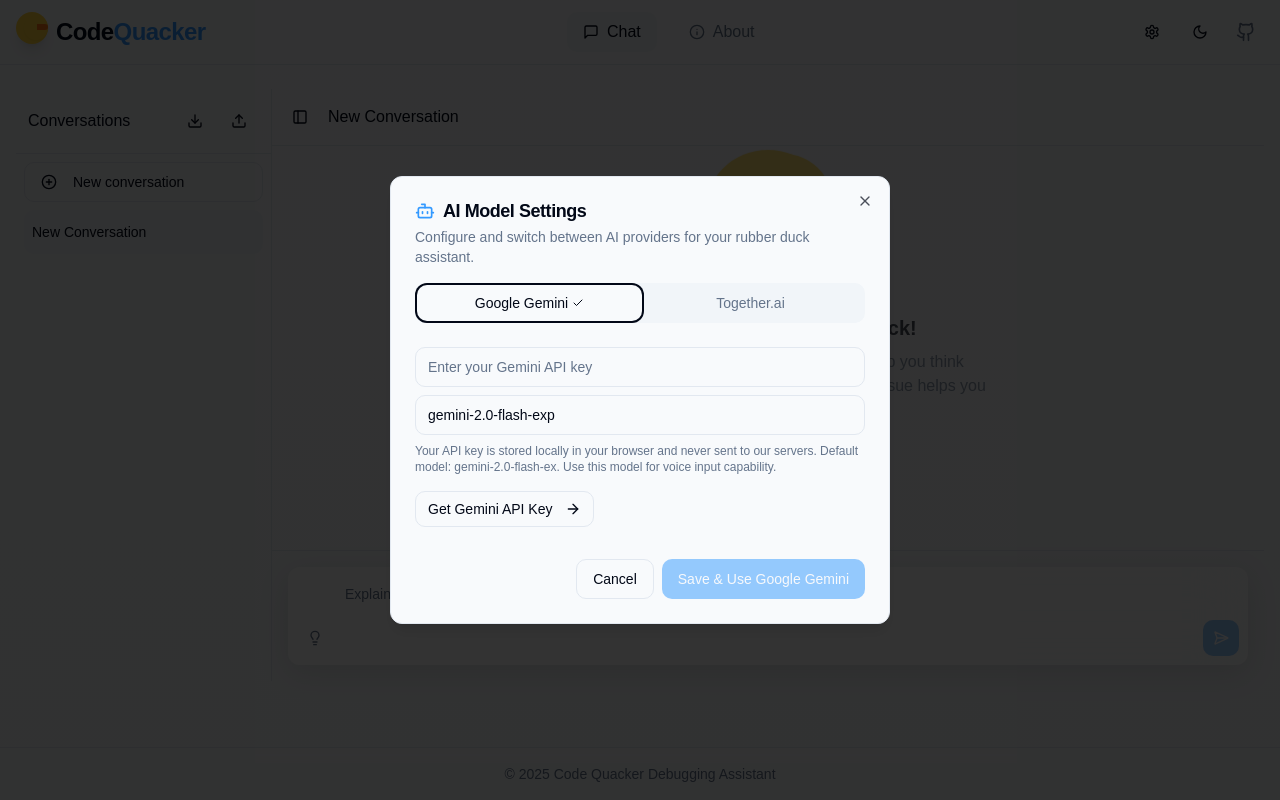
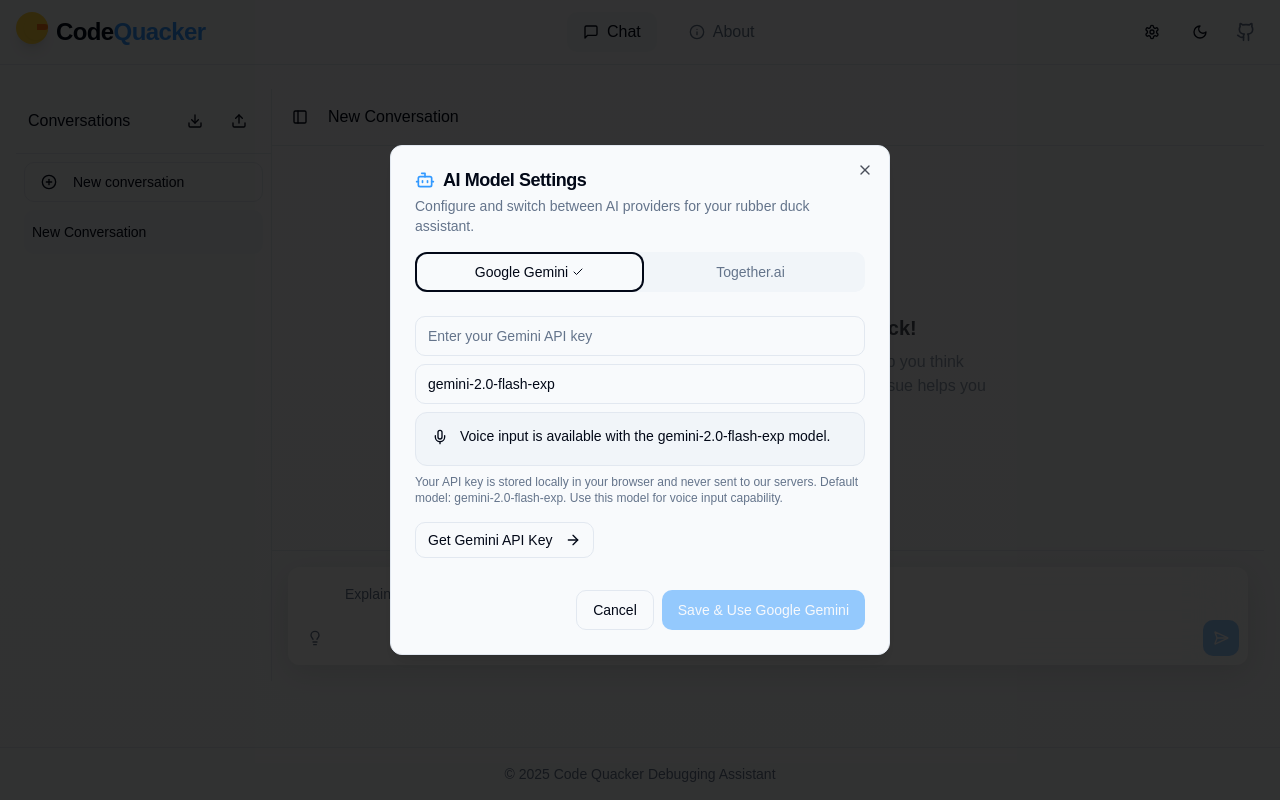
Before and after one commit to kylburns89/code-quacker, a React (Vite) app: page / in a window 1280 px wide. Built offline with nearby package versions, Linux system fonts and the light colour scheme.

Commit message:
Fix: Correct: Correct default Gemini model name
Corrected the default Gemini model name from "gemini-2.0-flash-ex" to "gemini-2.0-flash-exp".

```diff
--- a/src/components/SettingsDialog.tsx
+++ b/src/components/SettingsDialog.tsx
@@ -1,4 +1,3 @@
-
 import React, { useState, useEffect } from 'react';
 import { Dialog, DialogContent, DialogHeader, DialogTitle, DialogDescription } from './ui/dialog';
 import { Tabs, TabsContent, TabsList, TabsTrigger } from './ui/tabs';
@@ -31,7 +30,7 @@ const SettingsDialog: React.FC = () => {
   const [activeTab, setActiveTab] = useState<'gemini' | 'together'>(apiProvider);
 
   // Check if voice input would be available with current settings
-  const isVoiceAvailable = activeTab === 'gemini' && localGeminiModelName === 'gemini-2.0-flash-ex';
+  const isVoiceAvailable = activeTab === 'gemini' && localGeminiModelName === 'gemini-2.0-flash-exp';
 
   useEffect(() => {
     setLocalGeminiApiKey(geminiApiKey);
@@ -48,7 +47,7 @@ const SettingsDialog: React.FC = () => {
     }
 
     if (localGeminiModelName !== geminiModelName) {
-      setGeminiModelName(localGeminiModelName || 'gemini-2.0-flash-ex');
+      setGeminiModelName(localGeminiModelName || 'gemini-2.0-flash-exp');
     }
 
     if (localTogetherApiKey !== togetherApiKey) {
@@ -99,7 +98,7 @@ const SettingsDialog: React.FC = () => {
               />
               <Input
                 id="geminiModelName"
-                placeholder="Model name (defaults to gemini-2.0-flash-ex)"
+                placeholder="Model name (defaults to gemini-2.0-flash-exp)"
                 value={localGeminiModelName}
                 onChange={(e) => setLocalGeminiModelName(e.target.value)}
                 className="w-full"
@@ -109,14 +108,14 @@ const SettingsDialog: React.FC = () => {
                 <Alert className="bg-secondary">
                   <Mic className="h-4 w-4 mr-2" />
                   <AlertDescription>
-                    Voice input is available with the gemini-2.0-flash-ex model.
+                    Voice input is available with the gemini-2.0-flash-exp model.
                   </AlertDescription>
                 </Alert>
               )}
 
               <p className="text-xs text-muted-foreground">
                 Your API key is stored locally in your browser and never sent to our servers.
-                Default model: gemini-2.0-flash-ex. Use this model for voice input capability.
+                Default model: gemini-2.0-flash-exp. Use this model for voice input capability.
               </p>
               <div className="pt-2">
                 <Button variant="outline" onClick={() => window.open('https://ai.google.dev/tutorials/setup', '_blank')} size="sm">
--- a/src/components/VoiceInput.tsx
+++ b/src/components/VoiceInput.tsx
@@ -18,7 +18,7 @@ const VoiceInput: React.FC<VoiceInputProps> = ({ onTextReceived, disabled = fals
   const { currentConversation } = useChat();
 
   // Check if voice input is available based on model
-  const isVoiceAvailable = apiProvider === 'gemini' && geminiModelName === 'gemini-2.0-flash-ex';
+  const isVoiceAvailable = apiProvider === 'gemini' && geminiModelName === 'gemini-2.0-flash-exp';
 
   // Cleanup on component unmount
   useEffect(() => {
@@ -34,7 +34,7 @@ const VoiceInput: React.FC<VoiceInputProps> = ({ onTextReceived, disabled = fals
 
     // Check if using correct provider and model
     if (!isVoiceAvailable) {
-      toast.error('Voice input requires Gemini API with gemini-2.0-flash-ex model');
+      toast.error('Voice input requires Gemini API with gemini-2.0-flash-exp model');
       return;
     }
 
```
